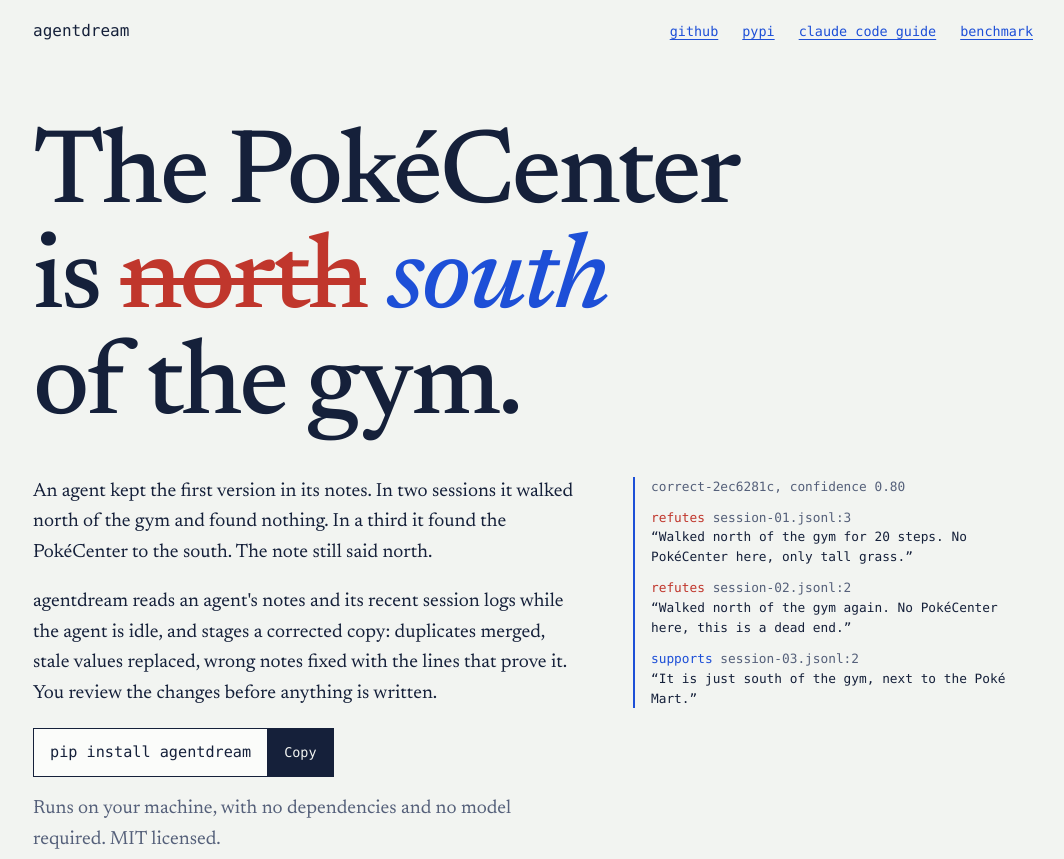
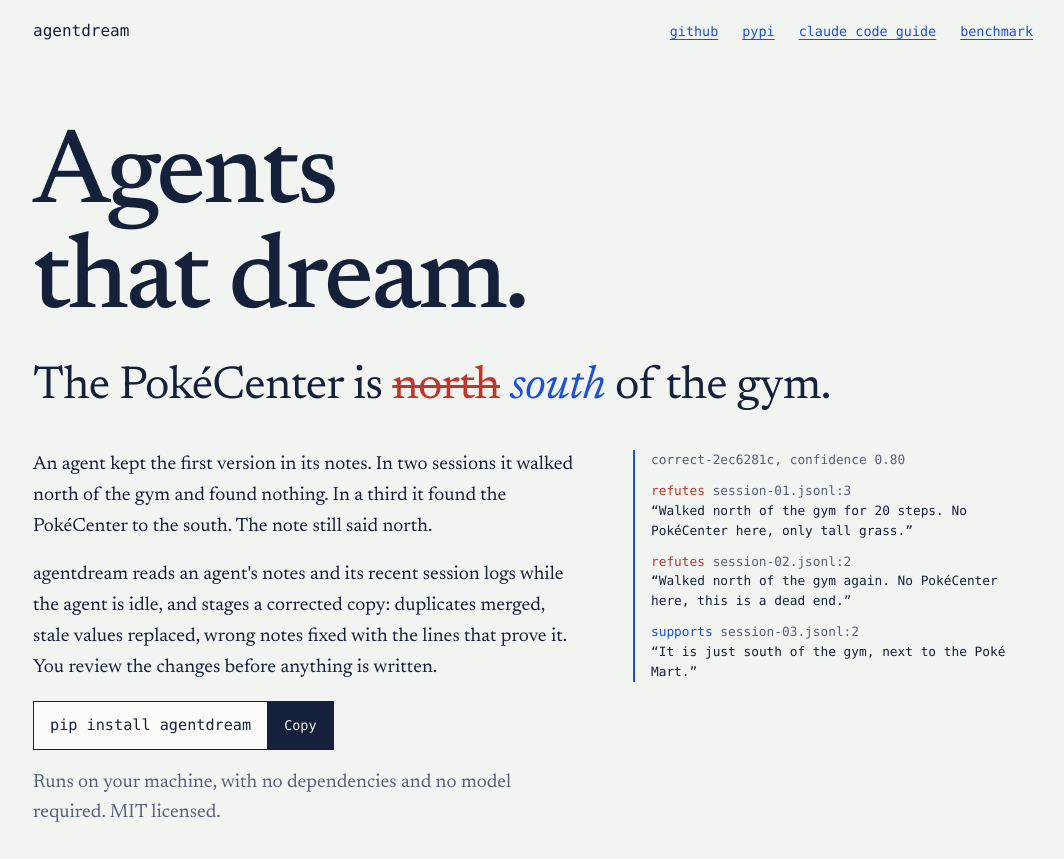
Before and after one commit to mvplab-ai/agentdream, a plain HTML site: page site/index.html in a window 1280 px wide. Shown: the top 859 px of the page, without its empty margins (107-1171 px from the left). Drawn offline with Linux system fonts and the light colour scheme; a web font is replaced by a local one.

Commit message:
Site: headline "Agents that dream."
The corrected PokéCenter note moves to the line under the headline,
where the margin evidence still cites it.

Co-Authored-By: Claude Fable 5.2 <noreply@anthropic.com>
Claude-Session: https://claude.ai/code/session_012chwP6jzPRzysHjM1oAc5E

```diff
--- a/site/index.html
+++ b/site/index.html
@@ -66,7 +66,8 @@ ins { color: var(--trace); text-decoration: none; }
 /* the opening correction */
 .open { padding-block: clamp(1.5rem, 5vw, 4rem) 3.5rem; display: grid; gap: 2.2rem; }
 .open h1 { font-size: clamp(2.7rem, 8.6vw, 6.6rem); line-height: 1.0; letter-spacing: -0.028em; max-width: 13ch; }
-.open h1 ins { font-style: italic; }
+.open .note { font-size: clamp(1.6rem, 4.2vw, 2.9rem); line-height: 1.15; letter-spacing: -0.015em; max-width: none; margin-top: -0.6rem; }
+.open .note ins { font-style: italic; }
 .cited { display: grid; grid-template-columns: minmax(0, 34rem) minmax(0, 1fr); gap: 1.5rem 3.5rem; align-items: start; }
 .cited .story { display: grid; gap: 1.1rem; }
 .margin { border-left: 2px solid var(--trace); padding-left: 1rem; display: grid; gap: 0.7rem; font: 400 0.8rem/1.55 var(--file); color: var(--ink-soft); min-width: 0; }
@@ -186,7 +187,8 @@ footer nav { display: flex; flex-wrap: wrap; gap: 0.3rem 1.3rem; }
 
 <main>
 <div class="wrap open">
-  <h1>The PokéCenter is <del>north</del> <ins>south</ins> of the gym.</h1>
+  <h1>Agents that dream.</h1>
+  <p class="note">The PokéCenter is <del>north</del> <ins>south</ins> of the gym.</p>
   <div class="cited">
     <div class="story">
       <p>An agent kept the first version in its notes. In two sessions it walked north of the gym and found nothing. In a third it found the PokéCenter to the south. The note still said north.</p>
```
Also changed, not shown: site/page.html (+4 -2 lines).
